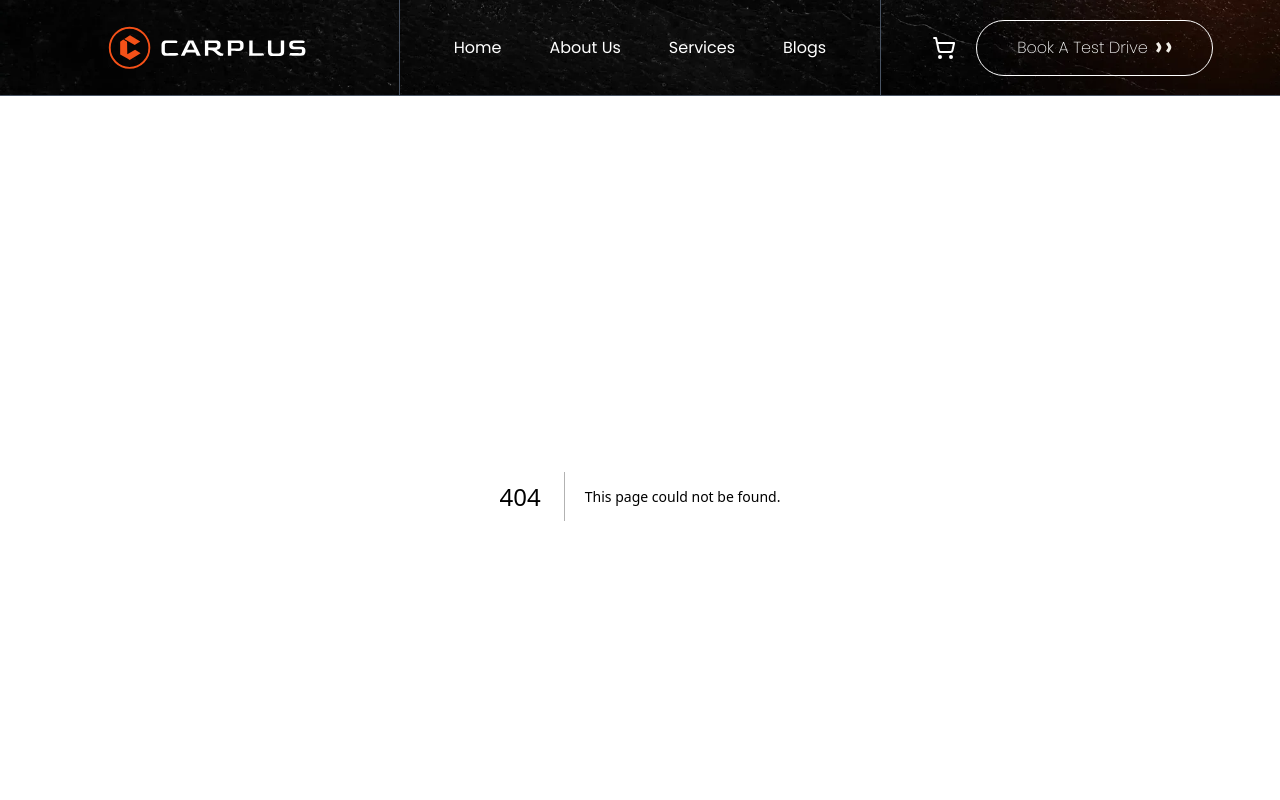
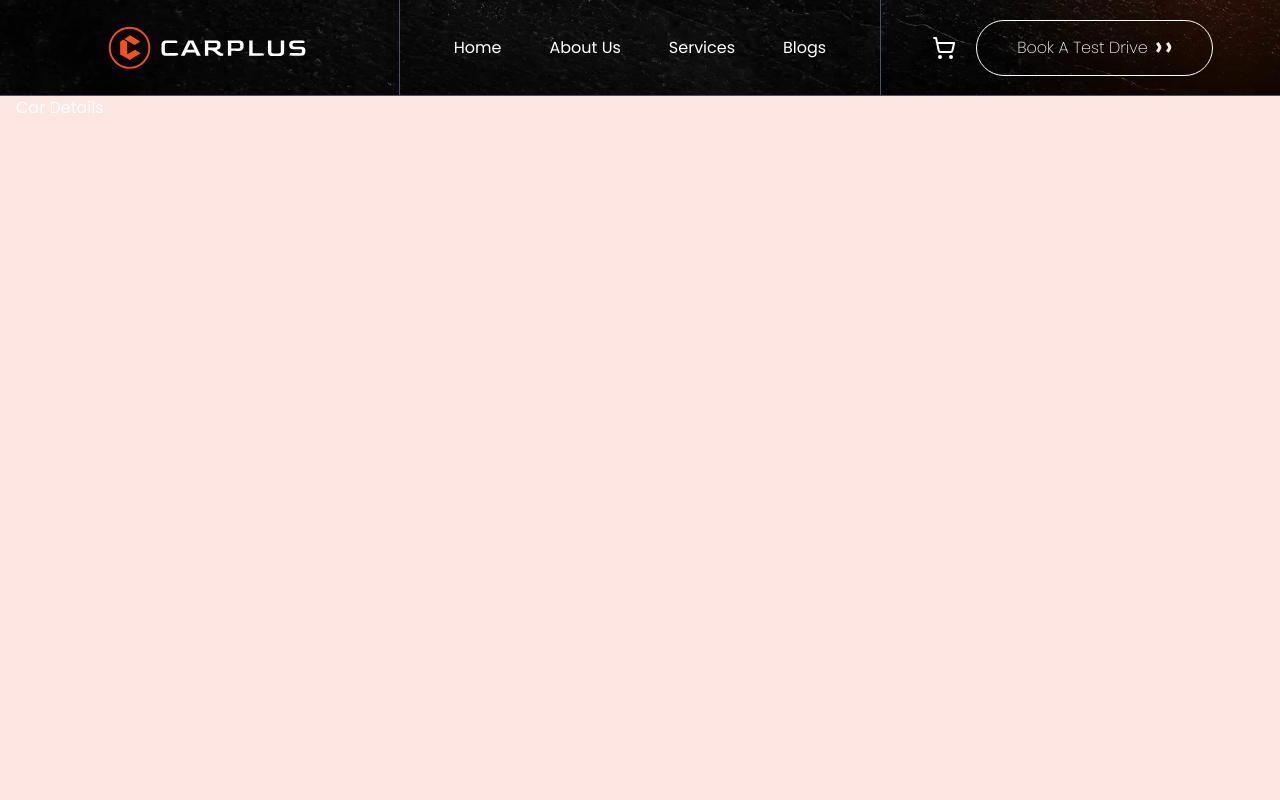
Before and after one commit to AsrafulMasum/carplus-landing-page, a Next.js app: page /car-details in a window 1280 px wide. Before the commit this address had no page. Shown: the top 800 px of the page. Built offline with nearby package versions, Linux system fonts and the light colour scheme; a web font is replaced by a local one.

Commit message:
working on car details page

```diff
--- /dev/null
+++ b/app/car-details/page.tsx
@@ -0,0 +1,16 @@
+import ContainerLayout from "@/layouts/ContainerLayout"
+
+
+const CarDetails = () => {
+  return (
+    <section className="car-details">
+      <ContainerLayout>
+        <div className="car-details-container">
+          Car Details
+        </div>
+      </ContainerLayout>
+    </section>
+  )
+}
+
+export default CarDetails
--- a/app/globals.css
+++ b/app/globals.css
@@ -253,4 +253,8 @@
   .showreel-star {
     @apply absolute top-1/2 left-1/2 transform -translate-x-1/2 -translate-y-1/2;
   }
+
+  .car-details {
+    @apply min-h-screen w-full flex justify-between overflow-hidden bg-primary-foreground;
+  }
 }
--- a/components/shared/CustomCard.tsx
+++ b/components/shared/CustomCard.tsx
@@ -5,6 +5,7 @@ import { Badge } from '../ui/badge'
 import car from "@/app/assets/car-for-card.webp"
 import car2 from "@/app/assets/car-for-card-2.webp"
 import CustomButton from './CustomButton'
+import Link from 'next/link'
 
 const CustomCard = ({image}: {image: string}) => {
   return (
@@ -27,7 +28,9 @@ const CustomCard = ({image}: {image: string}) => {
       </CardHeader>
       <CardFooter className='flex justify-between items-center w-full'>
         <h6 className='text-2xl font-medium text-primary font-oswald'>$ 40,000</h6>
-        <CustomButton text='View Details' color='primary' />
+        <Link href="/car-details">
+          <CustomButton text='View Details' color='primary' />
+        </Link>
       </CardFooter>
     </Card>
   )
```
